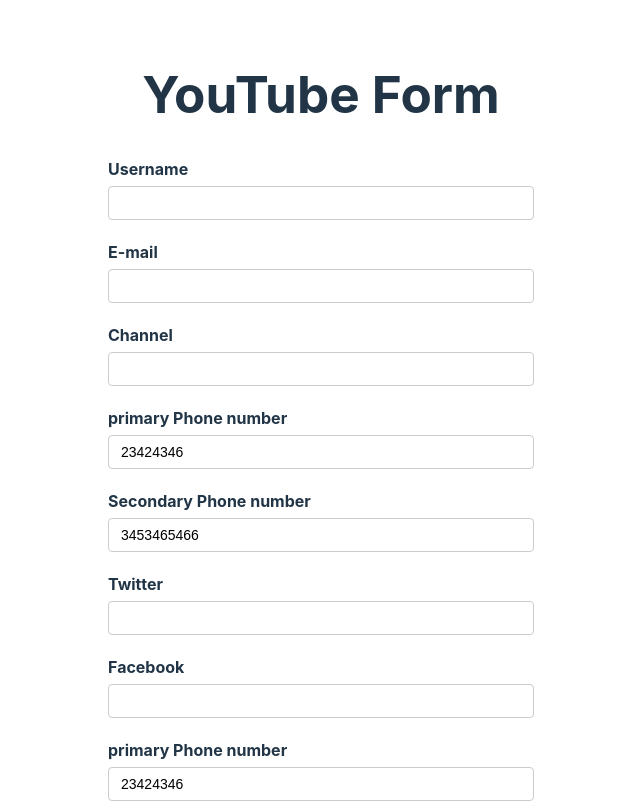
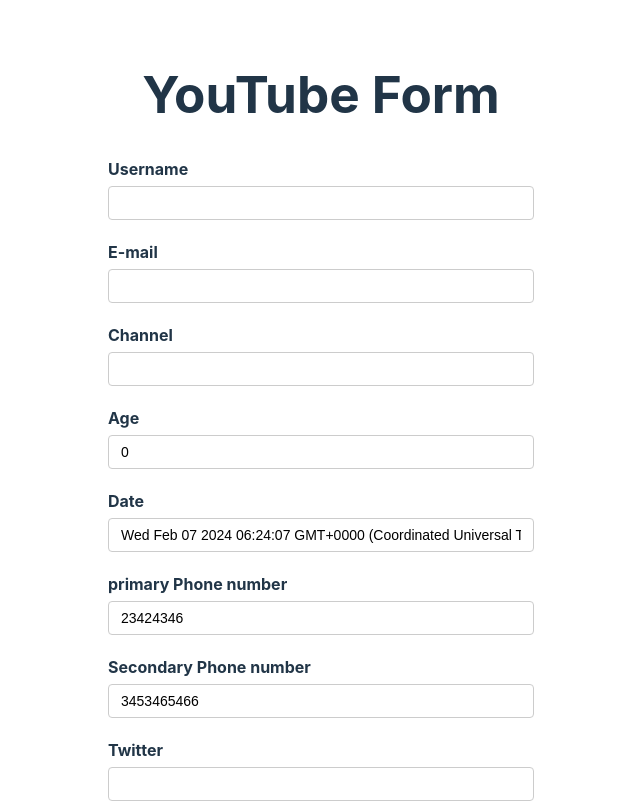
Before and after one commit to valentinesamuel/react-nestjs-sandbox, a React (Vite) app in the folder reactjs/: page / in a window 1280 px wide. Shown: the top 803 px of the page, without its empty margins (319-959 px from the left). Built offline with nearby package versions, Linux system fonts and the light colour scheme.

Commit message:
feat: added numeric and date values

```diff
--- a/reactjs/src/components/YoutubeForm.tsx
+++ b/reactjs/src/components/YoutubeForm.tsx
@@ -12,6 +12,8 @@
   };
   phoneNumbers: string[];
   phNumbers: { number: string }[];
+  age: number;
+  dob: Date;
 };
 
 export const YouTubeForm = () => {
@@ -26,6 +28,8 @@
       },
       phoneNumbers: ["23424346", "3453465466", "3637894867"],
       phNumbers: [{ number: "23424346" }, { number: "3453465466" }],
+      age: 0,
+      dob: new Date(),
     },
     // defaultValues: async () => {
     //   const response = await fetch(
@@ -107,6 +111,37 @@
                     !field.endsWith("name") || "Must not have a 'name' in it"
                   );
                 },
+              },
+            })}
+          />
+          <p className="error">{errors.channel?.message}</p>
+        </div>
+
+        <div className="form-control">
+          <label htmlFor="age">Age</label>
+          <input
+            type="text"
+            id="channel"
+            {...register("age", {
+              valueAsNumber: true,
+              required: {
+                value: true,
+                message: "age is required",
+              },
+            })}
+          />
+          <p className="error">{errors.channel?.message}</p>
+        </div>
+        <div className="form-control">
+          <label htmlFor="date">Date</label>
+          <input
+            type="text"
+            id="date"
+            {...register("dob", {
+              valueAsDate: true,
+              required: {
+                value: true,
+                message: "date is required",
               },
             })}
           />
```
